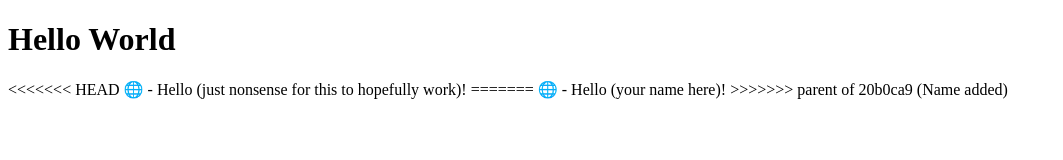
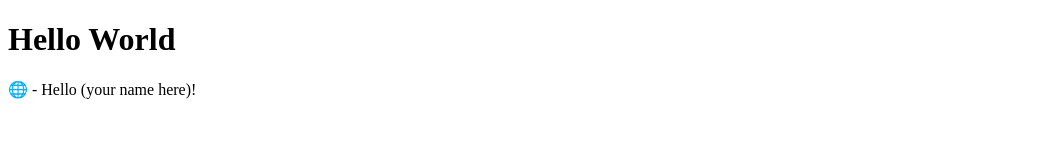
Before and after one commit to karamy98/MySpideyWeb-Lab1, a plain HTML site: page index.html in a window 1280 px wide. Shown: the whole page, without its empty margins (0-1063 px from the left). Drawn offline with Linux system fonts and the light colour scheme.

Commit message:
This better work next time

```diff
--- a/index.html
+++ b/index.html
@@ -7,11 +7,7 @@
     <body>
         <h1>Hello World</h1>
         <p>
-<<<<<<< HEAD
-            &#127760 - Hello (just nonsense for this to hopefully work)!
-=======
             &#127760 - Hello (your name here)!
->>>>>>> parent of 20b0ca9 (Name added)
         </p>
     </body>
 </html>
```
